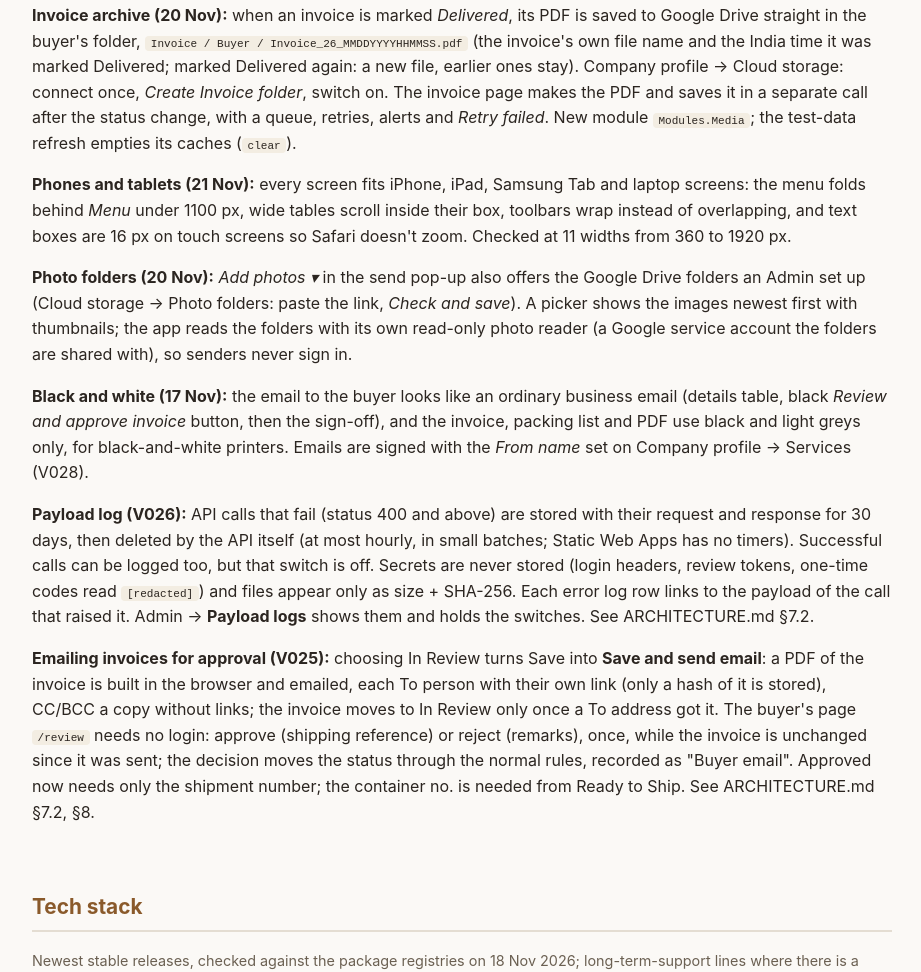
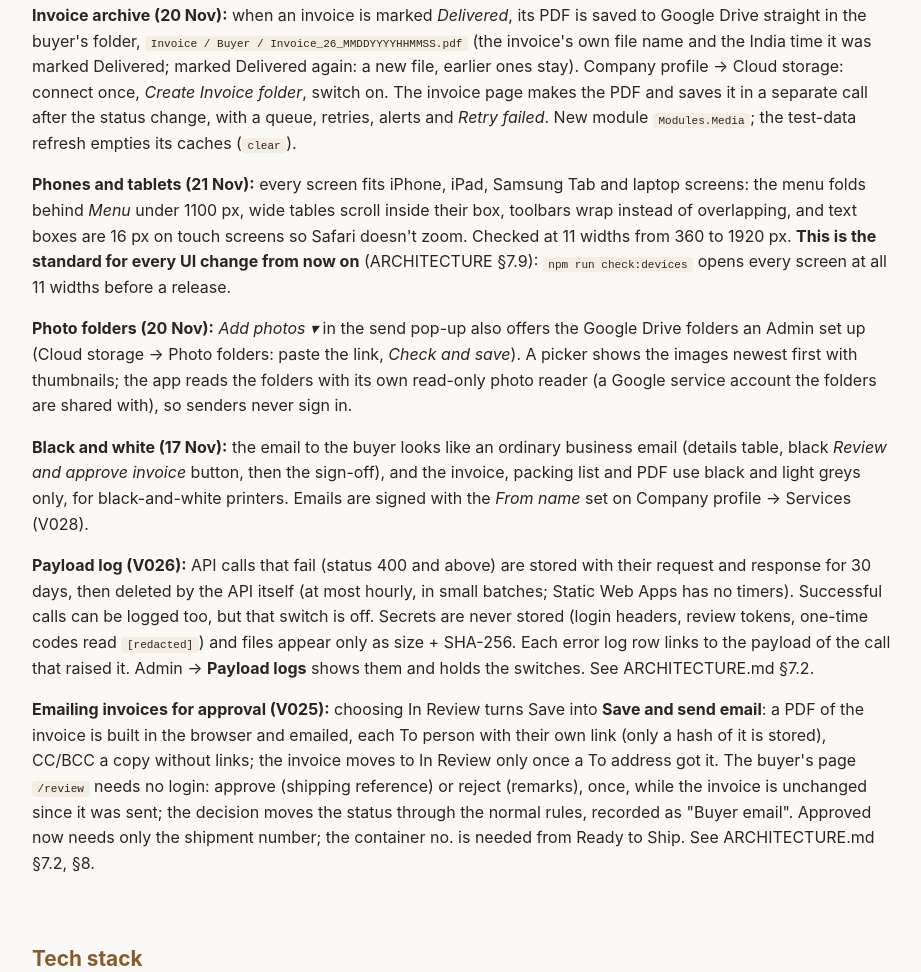
Before and after one commit to shriyaminingindustriesgroup/ShriyaMiningIndustries_Docs, a plain HTML site: page index.html in a window 1280 px wide. Shown: the part 5442-6414 px from the top of the page, without its empty margins (178-1099 px from the left). Drawn offline with Linux system fonts and the light colour scheme.

Commit message:
Docs: §7.9 Every screen on every device, the standard for all future UI work (sizes, rules, npm run check:devices)
Co-Authored-By: Claude Opus 5.5 <noreply@anthropic.com>

```diff
--- a/index.html
+++ b/index.html
@@ -387,7 +387,9 @@ flowchart LR
   and <em>Retry failed</em>. New module <code>Modules.Media</code>; the test-data refresh empties its caches (<code>clear</code>).</p>
   <p><strong>Phones and tablets (21 Nov):</strong> every screen fits iPhone, iPad, Samsung Tab and laptop screens:
   the menu folds behind <em>Menu</em> under 1100 px, wide tables scroll inside their box, toolbars wrap instead of
-  overlapping, and text boxes are 16 px on touch screens so Safari doesn't zoom. Checked at 11 widths from 360 to 1920 px.</p>
+  overlapping, and text boxes are 16 px on touch screens so Safari doesn't zoom. Checked at 11 widths from 360 to 1920 px.
+  <strong>This is the standard for every UI change from now on</strong> (ARCHITECTURE §7.9): <code>npm run check:devices</code>
+  opens every screen at all 11 widths before a release.</p>
   <p><strong>Photo folders (20 Nov):</strong> <em>Add photos ▾</em> in the send pop-up also offers the Google Drive
   folders an Admin set up (Cloud storage → Photo folders: paste the link, <em>Check and save</em>). A picker shows the
   images newest first with thumbnails; the app reads the folders with its own read-only photo reader (a Google service
```
Also changed, not shown: 1 other file.
